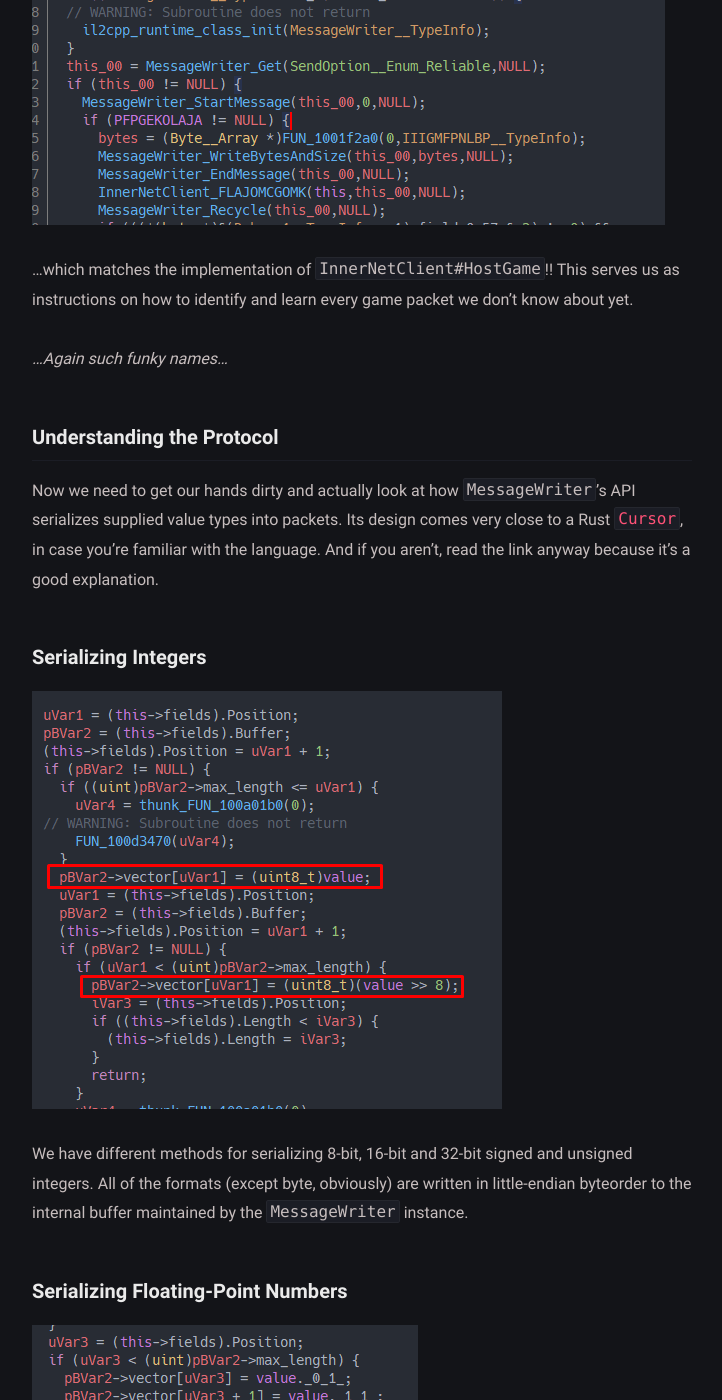
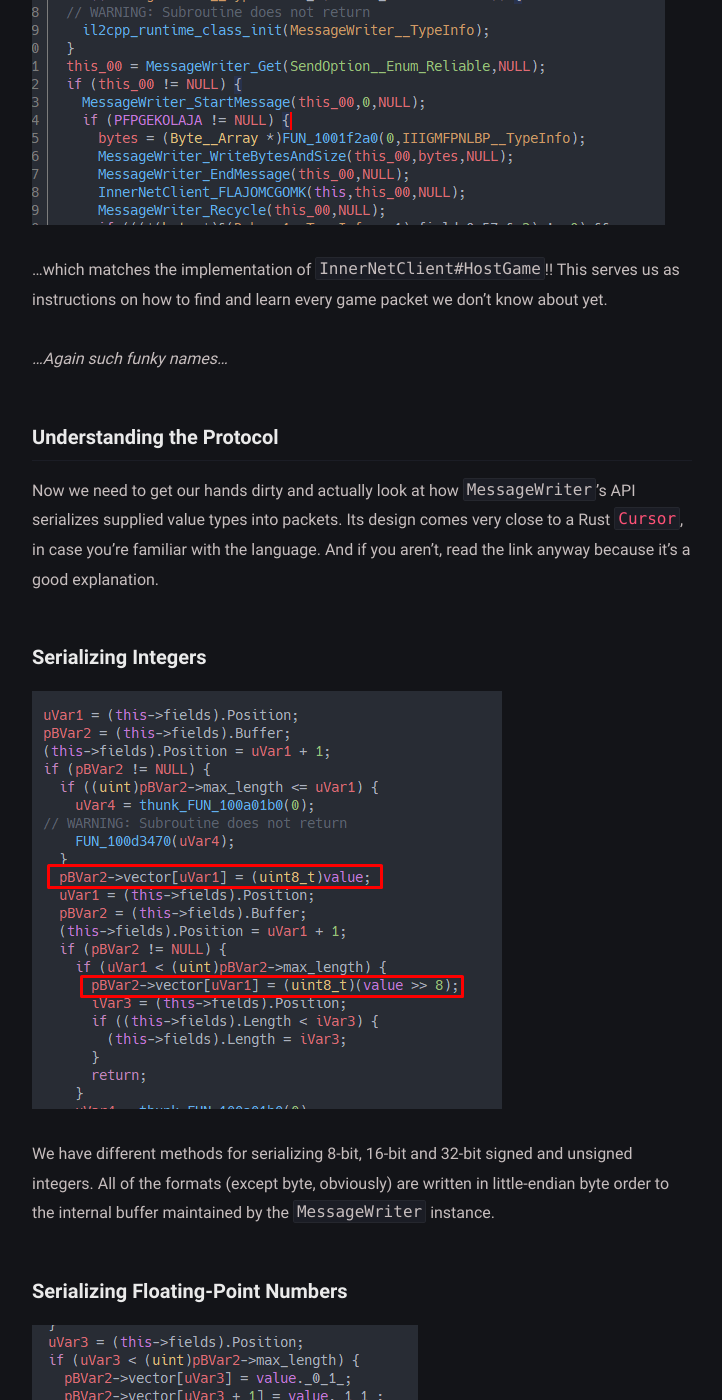
Before and after one commit to vbe0201/vbe0201.github.io, a Jekyll site: the page built from _posts/unity-reversing-case-study-among-us/2020-11-18-unity-reversing-among-us.md, in a window 1280 px wide and 1400 px high, scrolled down 5130 px. Shown: the whole window, without its empty margins (278-1000 px from the left). Built offline with Jekyll 4.4.1, drawn with Linux system fonts in a browser that asks for light colours; some of the changed text lies outside the part shown.

Commit message:
Fix typos and wording

```diff
--- a/_posts/unity-reversing-case-study-among-us/2020-11-18-unity-reversing-among-us.md
+++ b/_posts/unity-reversing-case-study-among-us/2020-11-18-unity-reversing-among-us.md
@@ -103,7 +103,7 @@ The following type flag is `0`...
 ![InnerNetClient HostGame](/assets/img/unity-reversing-case-study-among-us/hostgame.png){:class="img-responsive"}
 
 ...which matches the implementation of `InnerNetClient#HostGame`!! This serves us as instructions on how to
-identify and learn every game packet we don't know about yet.
+find and learn every game packet we don't know about yet.
 
 *...Again such funky names...*
 
@@ -119,7 +119,7 @@ good explanation.
 ![MessageWriter Write Halfword](/assets/img/unity-reversing-case-study-among-us/write_halfword.png){:class="img-responsive"}
 
 We have different methods for serializing 8-bit, 16-bit and 32-bit signed and unsigned integers. All of the
-formats (except byte, obviously) are written in little-endian byteorder to the internal buffer maintained by
+formats (except byte, obviously) are written in little-endian byte order to the internal buffer maintained by
 the `MessageWriter` instance.
 
 #### Serializing Floating-Point Numbers
```
Also changed, not shown: other parts of _posts/unity-reversing-case-study-among-us/2020-11-18-unity-reversing-among-us.md (+2 -2 lines).
